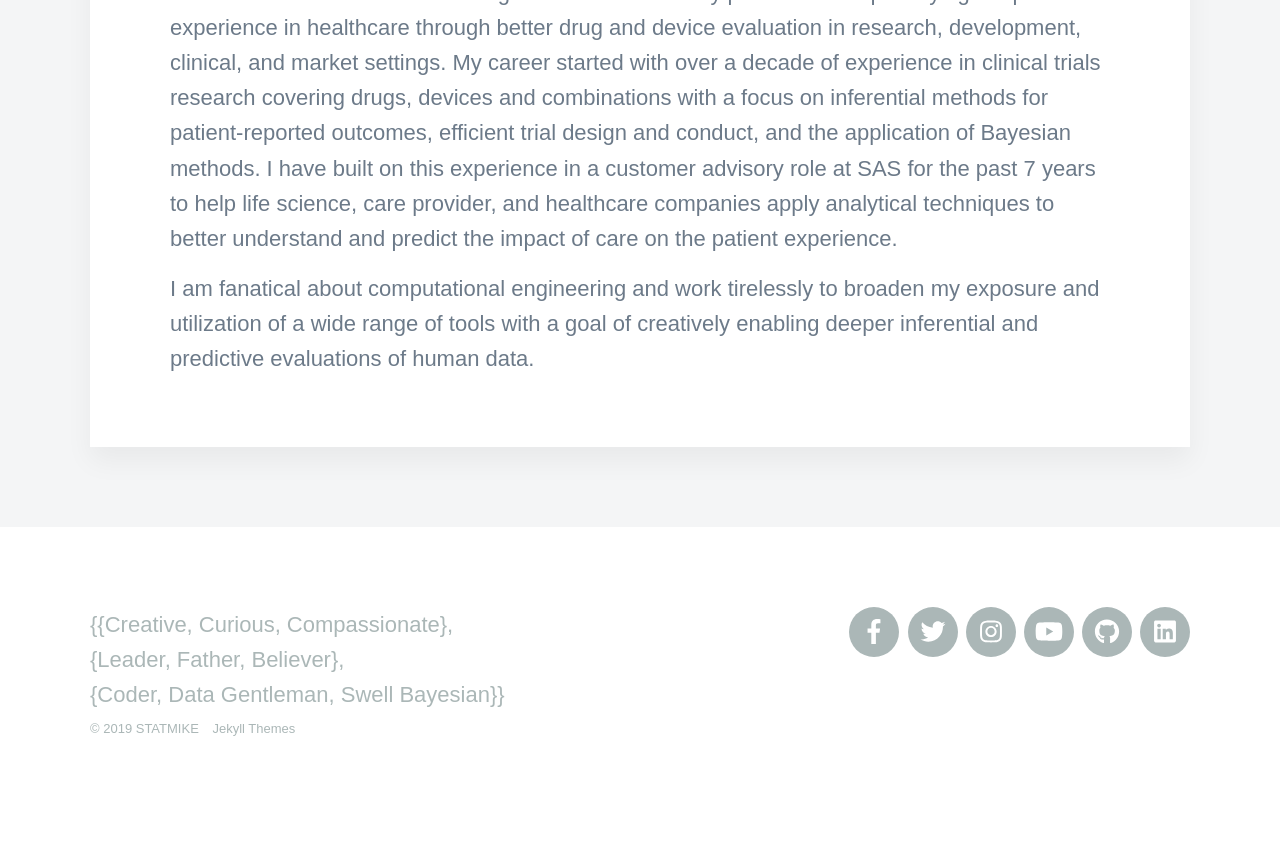
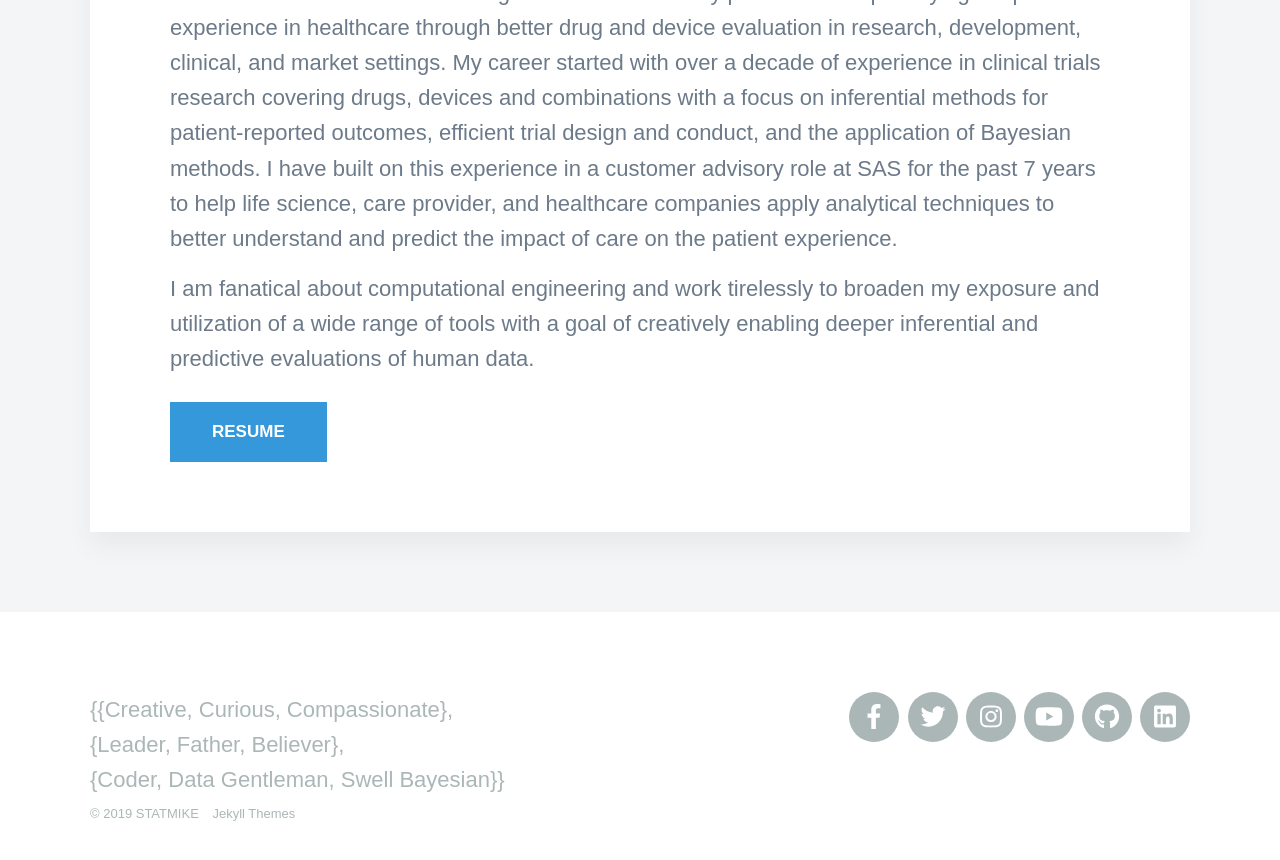
Before and after one commit to statmike/statmike.github.io, a Jekyll site: the page built from _pages/about.md, in a window 1280 px wide and 900 px high, scrolled down 755 px. Shown: the top 860 px of the window. Built offline with Jekyll 4.4.1, drawn with Linux system fonts in a browser that asks for light colours; nearby versions of some CDN libraries; some web fonts are replaced; before the commit the page ends 1570 px from its top, so only the background shows below that.

Commit message:
Update about.md

```diff
--- a/_pages/about.md
+++ b/_pages/about.md
@@ -10,3 +10,5 @@ featured_image: /images/aboveclouds.jpg
 I am a lifetime learner with a background in statistics. My passion is for quantifying the patient experience in healthcare through better drug and device evaluation in research, development, clinical, and market settings. My career started with over a decade of experience in clinical trials research covering drugs, devices and combinations with a focus on inferential methods for patient-reported outcomes, efficient trial design and conduct, and the application of Bayesian methods. I have built on this experience in a customer advisory role at SAS for the past 7 years to help life science, care provider, and healthcare companies apply analytical techniques to better understand and predict the impact of care on the patient experience.
 
 I am fanatical about computational engineering and work tirelessly to broaden my exposure and utilization of a wide range of tools with a goal of creatively enabling deeper inferential and predictive evaluations of human data.
+
+<a href="/resume" class="button button--large">RESUME</a>
```
